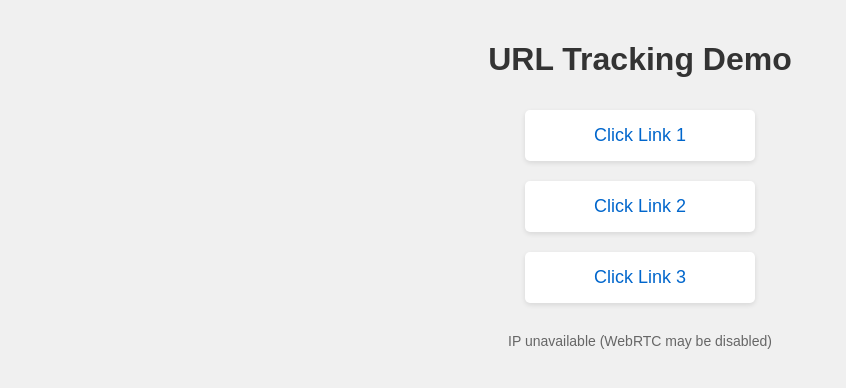
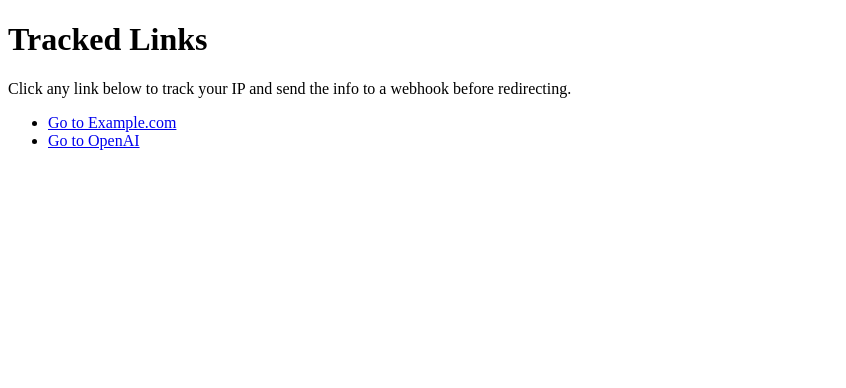
Before and after one commit to excelogy9800/excelogy9800.github.io, a plain HTML site: page index.html in a window 1280 px wide. Shown: the whole page, without its empty margins (0-846 px from the left). Drawn offline with Linux system fonts and the light colour scheme.

Commit message:
Update index.html

```diff
--- a/index.html
+++ b/index.html
@@ -3,176 +3,67 @@
 <head>
   <meta charset="UTF-8">
   <meta name="viewport" content="width=device-width, initial-scale=1.0">
-  <title>URL Tracker</title>
-  <style>
-    body {
-      font-family: Arial, sans-serif;
-      display: flex;
-      flex-direction: column;
-      align-items: center;
-      padding: 20px;
-      background-color: #f0f0f0;
-      margin: 0;
-    }
-    h1 {
-      color: #333;
-    }
-    .link-container {
-      margin: 10px;
-      padding: 15px;
-      background-color: white;
-      border-radius: 5px;
-      box-shadow: 0 2px 5px rgba(0,0,0,0.1);
-      width: 200px;
-      text-align: center;
-    }
-    a {
-      color: #0066cc;
-      text-decoration: none;
-      font-size: 18px;
-      cursor: pointer;
-    }
-    a:hover {
-      text-decoration: underline;
-    }
-    #ip {
-      margin-top: 20px;
-      font-size: 14px;
-      color: #666;
-    }
-  </style>
+  <title>Click Tracker</title>
 </head>
 <body>
-  <h1>URL Tracking Demo</h1>
-  <div class="link-container">
-    <a onclick="trackLink('Link 1', event)">Click Link 1</a>
-  </div>
-  <div class="link-container">
-    <a onclick="trackLink('Link 2', event)">Click Link 2</a>
-  </div>
-  <div class="link-container">
-    <a onclick="trackLink('Link 3', event)">Click Link 3</a>
-  </div>
-  <p id="ip">Fetching IP...</p>
+  <h1>Tracked Links</h1>
+  <p>Click any link below to track your IP and send the info to a webhook before redirecting.</p>
+
+  <!-- Add the class "track-click" to any link you want to track -->
+  <ul>
+    <li><a href="https://example.com" class="track-click">Go to Example.com</a></li>
+    <li><a href="https://openai.com" class="track-click">Go to OpenAI</a></li>
+  </ul>
 
   <script>
-    // Webhook URL (replace with your actual webhook URL, e.g., from webhook.site)
+    // TODO: Replace with your actual webhook URL
     const WEBHOOK_URL = 'https://n8n.excelogy.net/webhook/c3103877-3156-4c8c-8453-f0269a1d5330';
 
-    // Initialize click counts in localStorage if not present
-    function initializeCounts() {
-      const defaultCounts = {
-        'Link 1': 0,
-        'Link 2': 0,
-        'Link 3': 0
-      };
-      if (!localStorage.getItem('clickCounts')) {
-        localStorage.setItem('clickCounts', JSON.stringify(defaultCounts));
+    // Function to fetch the client IP using a public API
+    async function fetchClientIP() {
+      try {
+        const res = await fetch('https://api.ipify.org?format=json');
+        const data = await res.json();
+        return data.ip;
+      } catch (err) {
+        console.error('Failed to fetch IP:', err);
+        return 'unknown';
       }
     }
 
-    // Get click counts from localStorage
-    function getClickCounts() {
-      return JSON.parse(localStorage.getItem('clickCounts')) || {};
-    }
+    // Handler for tracked clicks
+    async function handleTrackedClick(event) {
+      event.preventDefault();
+      const link = event.currentTarget;
+      const targetUrl = link.href;
 
-    // Update click count for a link
-    function updateClickCount(linkName) {
-      const counts = getClickCounts();
-      counts[linkName] = (counts[linkName] || 0) + 1;
-      localStorage.setItem('clickCounts', JSON.stringify(counts));
-      return counts[linkName];
-    }
-
-    // Fetch IP address using WebRTC
-    let userIp = 'Unknown';
-    function getIpViaWebRTC(callback) {
-      const RTCPeerConnection = window.RTCPeerConnection || window.mozRTCPeerConnection || window.webkitRTCPeerConnection;
-      if (!RTCPeerConnection) {
-        console.error('WebRTC not supported');
-        callback('Unknown');
-        return;
-      }
-
-      const pc = new RTCPeerConnection({ iceServers: [{ urls: 'stun:stun.l.google.com:19302' }] });
-      pc.createDataChannel(''); // Create a dummy data channel
-      pc.createOffer()
-        .then(offer => pc.setLocalDescription(offer))
-        .catch(error => {
-          console.error('WebRTC offer error:', error);
-          callback('Unknown');
-        });
-
-      pc.onicecandidate = (event) => {
-        if (event.candidate) {
-          const candidate = event.candidate.candidate;
-          const ipMatch = candidate.match(/(\d+\.\d+\.\d+\.\d+)/);
-          if (ipMatch) {
-            const ip = ipMatch[1];
-            if (ip !== '0.0.0.0' && !ip.startsWith('192.168.') && !ip.startsWith('10.') && !ip.startsWith('172.')) {
-              callback(ip); // Return public IP, not local
-              pc.close();
-              return;
-            }
-          }
-        }
-      };
-
-      // Fallback if no IP is found
-      setTimeout(() => {
-        if (pc.iceGatheringState !== 'complete') {
-          callback('Unknown');
-          pc.close();
-        }
-      }, 2000);
-    }
-
-    // Initialize IP display
-    getIpViaWebRTC((ip) => {
-      userIp = ip;
-      document.getElementById('ip').textContent = ip === 'Unknown'
-        ? 'IP unavailable (WebRTC may be disabled)'
-        : 'Your IP is: ' + ip;
-      console.log('IP fetched:', ip);
-    });
-
-    // Track link click
-    function trackLink(linkName, event) {
-      event.preventDefault(); // Prevent default link behavior
-      console.log('Tracking link:', linkName);
-
-      // Update click count
-      const clickCount = updateClickCount(linkName);
-
-      // Prepare payload
+      const clientIP = await fetchClientIP();
       const payload = {
-        link: linkName,
-        ip: userIp,
-        clickCount: clickCount,
+        ip: clientIP,
+        url: targetUrl,
+        userAgent: navigator.userAgent,
         timestamp: new Date().toISOString()
       };
 
-      // Send to webhook
+      // Send tracking data to your webhook
       fetch(WEBHOOK_URL, {
         method: 'POST',
         headers: {
           'Content-Type': 'application/json'
         },
         body: JSON.stringify(payload)
-      })
-        .then(response => {
-          if (!response.ok) throw new Error('Webhook failed: ' + response.status);
-          console.log('Webhook sent successfully');
-          alert('Click tracked for ' + linkName);
-        })
-        .catch(error => {
-          console.error('Error sending webhook:', error);
-          alert('Error tracking click: ' + error.message);
-        });
+      }).catch(err => console.error('Failed to send webhook:', err));
+
+      // Redirect the user after tracking
+      window.location.href = targetUrl;
     }
 
-    // Initialize click counts on page load
-    initializeCounts();
+    // Attach handlers on DOM load
+    document.addEventListener('DOMContentLoaded', () => {
+      document.querySelectorAll('a.track-click').forEach(link => {
+        link.addEventListener('click', handleTrackedClick);
+      });
+    });
   </script>
 </body>
 </html>
```
